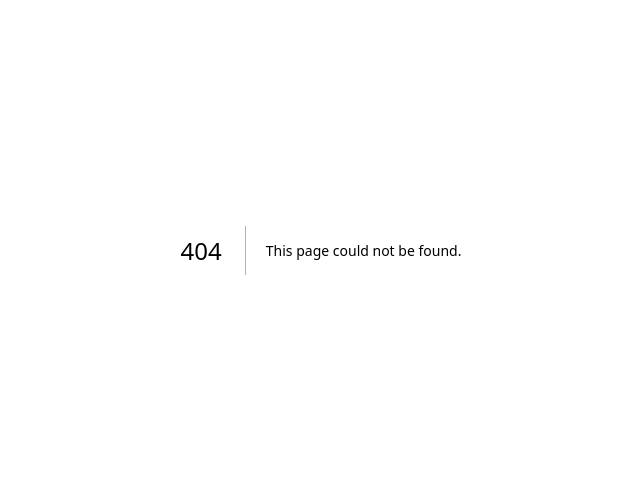
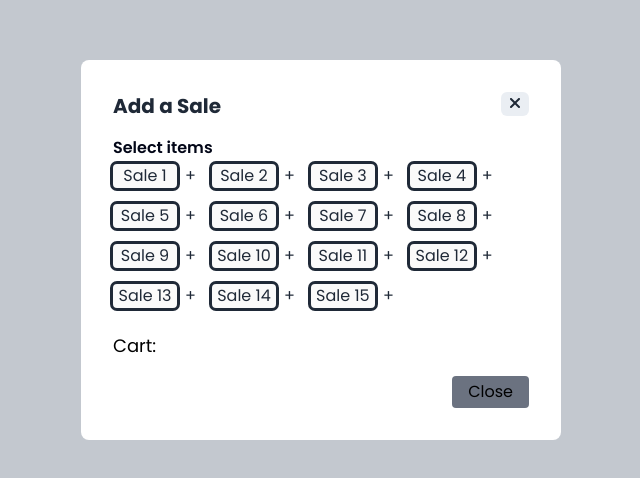
Before and after one commit to Cessation-Code/essentialerp-frontend, a Next.js app: page /dashboard/finances/addSales in a window 1280 px wide. Before the commit this address had no page. Shown: the part 150-628 px from the top of the page, without its empty margins (319-959 px from the left). Built offline with nearby package versions, Linux system fonts and the light colour scheme.

Commit message:
the cart thing

```diff
--- /dev/null
+++ b/pages/dashboard/finances/addSales.js
@@ -0,0 +1,80 @@
+import React, { useState } from "react";
+import Modal from "../../../components/layouts/modal_layout";
+import { Sales } from "./sales";
+
+const AddSales = ({ onClose }) => {
+  const [cartItems, setCartItems] = useState([]);
+
+  const addToCart = (item) => {
+    // Check if the item is already in the cart
+    const existingItem = cartItems.find((cartItem) => cartItem.id === item.id);
+
+    if (existingItem) {
+      // If the item is already in the cart, update its quantity
+      const updatedCart = cartItems.map((cartItem) =>
+        cartItem.id === item.id
+          ? { ...cartItem, quantity: cartItem.quantity + 1 }
+          : cartItem
+      );
+      setCartItems(updatedCart);
+    } else {
+      // If the item is not in the cart, add it with quantity 1
+      setCartItems([...cartItems, { ...item, quantity: 1 }]);
+    }
+  };
+
+  const closeModal = () => {
+    setCartItems([]); // Clear the cart when closing the modal
+    onClose();
+  };
+
+  return (
+    <Modal header="Add a Sale" closeModal={closeModal}>
+      <form onSubmit={(event) => event.preventDefault()}>
+        <div className="flex flex-row gap-1 mb-2">
+          <div className="flex flex-col  mb-4">
+            <label className="text-md mb-1 font-semibold text-slate-950 ">Select items</label>
+            <div className="grid grid-cols-4 gap-4 ">
+              {Sales.salesEntries.map((item) => (
+                <div key={item.id} className=" gap-3">
+                  <input
+                    value={item.name}
+                    className="rounded outline text-center w-16 mr-2"
+                    disabled
+                  />
+                  <span className="">
+                    <button onClick={() => addToCart(item)}>+</button>
+                  </span>
+                </div>
+              ))}
+            </div>
+          </div>
+        </div>
+
+        {/* Display the items in the cart */}
+        <div>
+          <h2 className="text-black text-lg">Cart:</h2>
+          <ul>
+            {cartItems.map((cartItem) => (
+              <li key={cartItem.id}>
+                {cartItem.name} - Quantity: {cartItem.quantity}
+              </li>
+            ))}
+          </ul>
+        </div>
+
+        <div className="flex flex-row justify-end gap-3">
+          <button
+            type="button"
+            className="bg-gray-500 rounded text-black py-1 px-4 mt-4"
+            onClick={closeModal}
+          >
+            Close
+          </button>
+        </div>
+      </form>
+    </Modal>
+  );
+};
+
+export default AddSales;
--- a/pages/dashboard/finances/sales.js
+++ b/pages/dashboard/finances/sales.js
@@ -4,6 +4,7 @@ import { FontAwesomeIcon } from "@fortawesome/react-fontawesome";
 import SearchButton from "../../../components/search";
 import ViewSaleModal from "./viewSaleModal";
 import { useRouter } from "next/router";
+import AddSales from "./addSales";
 
 export const Sales = {
   salesEntries: [
@@ -130,7 +131,7 @@ export const Sales = {
   ],
 }
 const SalesTable = () => {
-
+  const [addSaleModal, setaddSaleModal] = useState(false);
 
   const [viewSaleModal, setViewSaleModal] = useState(false);
   const [selectedRowData, setSelectedRowData] = useState("")
@@ -144,6 +145,14 @@ const SalesTable = () => {
     setViewSaleModal(false);
   };
 
+  const openAddSaleModal = () => {
+    setaddSaleModal(true);
+  };
+
+  const closeAddSaleModal = () => {
+    setaddSaleModal(false);
+  };
+
   return (
     <div className="w-full px-6">
 
@@ -151,15 +160,14 @@ const SalesTable = () => {
         <h3 className="text-3xl">Sales Table</h3>
         <div className="flex flex-row items-baseline">
           <SearchButton />
-          <button className="btn" onClick={() => {
-            router.push("inventory")
-           }}>
+          <button className="btn" onClick={openAddSaleModal}>
             Add Sale
           </button>
         </div>
       </div>
 
       {viewSaleModal && <ViewSaleModal onClose={closeViewSaleModal} selectedRowData={selectedRowData} />}
+      {addSaleModal && <AddSales  onClose={closeAddSaleModal}  />}
 
       <div className="max-h-[55vh] overflow-y-auto custom-scrollbar">
         <table className="w-[98%] border border-gray-300 mr-4">
```
